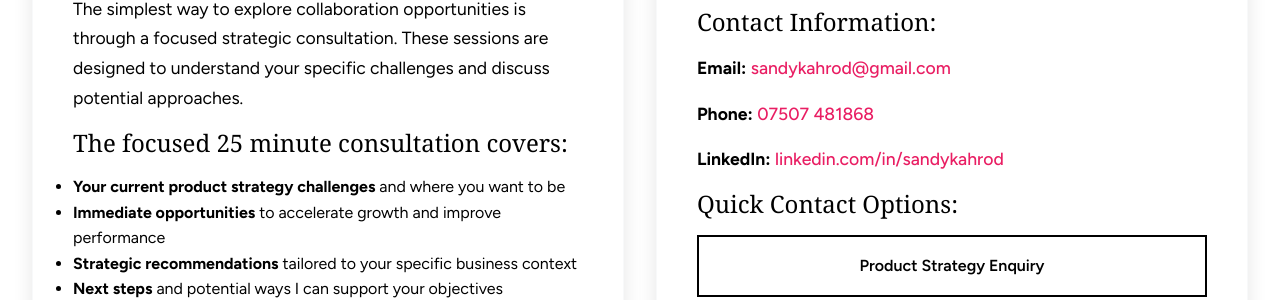
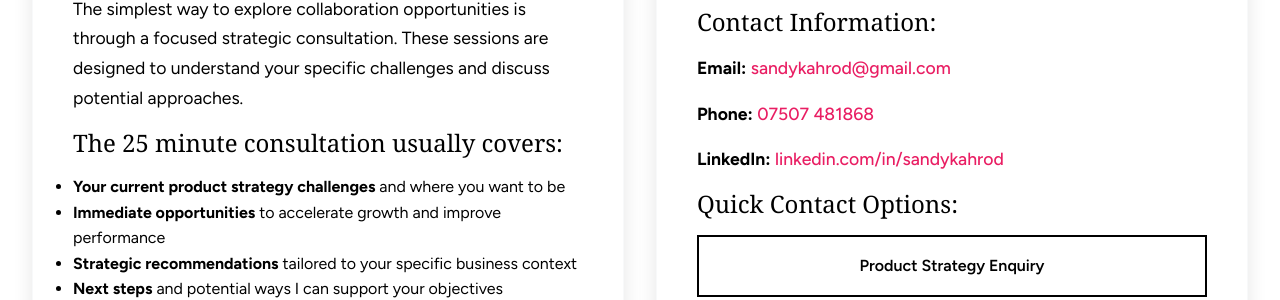
Before and after one commit to skahrod/skahrod.github.io, a Jekyll site: the page built from contact.html, in a window 1280 px wide and 900 px high, scrolled down 494 px. Shown: the part 134-434 px from the top of the window. Built offline with Jekyll 4.4.1, drawn with Linux system fonts in a browser that asks for light colours; some web fonts are replaced.

Commit message:
New Contact content

```diff
--- a/contact.html
+++ b/contact.html
@@ -23,7 +23,7 @@ permalink: /contact/
                 <h2>Schedule a Consultation</h2>
                 <p>The simplest way to explore collaboration opportunities is through a focused strategic consultation. These sessions are designed to understand your specific challenges and discuss potential approaches.</p>
 
-                <h4>The focused 25 minute consultation covers:</h4>
+                <h4>The 25 minute consultation usually covers:</h4>
                 <ul>
                     <li><strong>Your current product strategy challenges</strong> and where you want to be</li>
                     <li><strong>Immediate opportunities</strong> to accelerate growth and improve performance</li>
```
